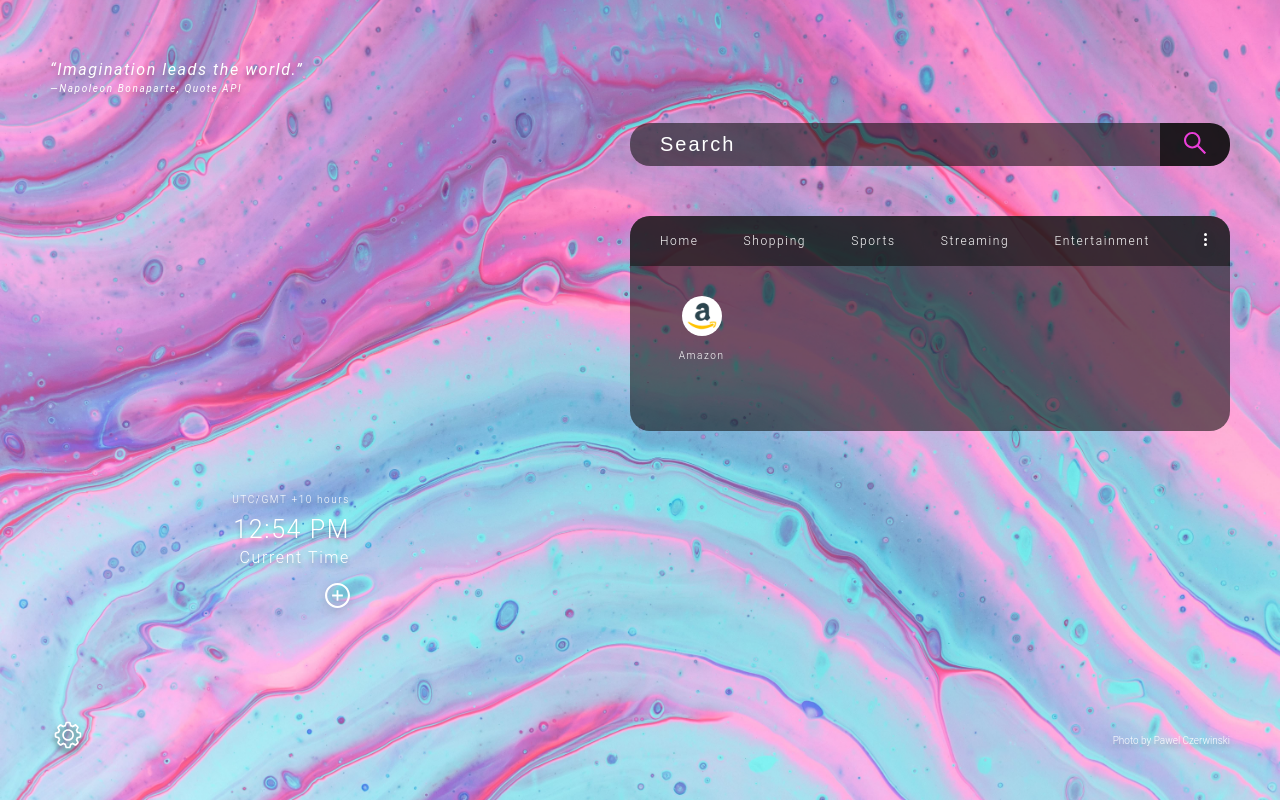
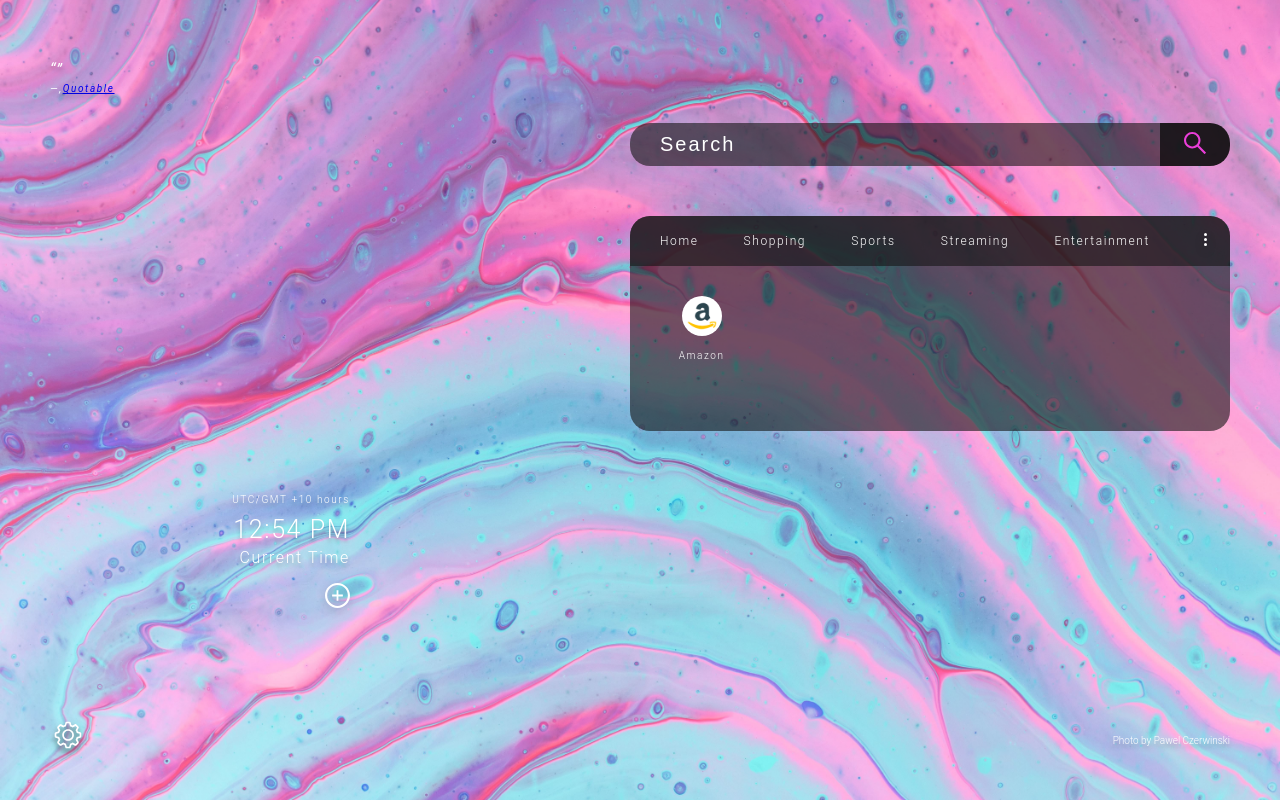
Before and after one commit to JohPik/mucho-chrome-extension, a React (Create React App) app: page / in a window 1280 px wide. Built offline with nearby package versions, Linux system fonts and the light colour scheme; no server answers.

Commit message:
Generates Quotes from API

```diff
--- a/src/components/bookmarks.js
+++ b/src/components/bookmarks.js
@@ -6,7 +6,7 @@ export default function Bookmarks() {
     return (
         <div className="bookmarks">
 
-            <div class="bookmarks__navigation">
+            <div className="bookmarks__navigation">
                 <ul>
                     <li>home</li>
                     <li>shopping</li>
@@ -14,7 +14,7 @@ export default function Bookmarks() {
                     <li>streaming</li>
                     <li>entertainment</li>
                 </ul>
-                <button class="bookmarks__navigation__edit-button"></button>
+                <button className="bookmarks__navigation__edit-button"></button>
             </div>
 
             <div className="bookmarks__links">
--- a/src/components/quote.js
+++ b/src/components/quote.js
@@ -1,13 +1,40 @@
 import React from 'react'
+import { useState, useEffect } from 'react'
 
 export default function Quote() {
+
+    const [quote, setQuote] = useState("");
+    const [author, setAuthor] = useState("");
+
+    const getQuote = () => {
+        fetch("https://api.quotable.io/random")
+        .then(res => res.json())
+        .then(data => {
+            const { content: quote, author } = data;
+            console.log(data);
+            setQuote(quote);
+            setAuthor(author);
+        })
+        .catch( err => console.error(err))
+    };
+
+    useEffect( () => {
+        getQuote();
+    }, [])
+
     return (
-        <section class="quote">
+        <section className="quote">
             <figure>
                 <blockquote cite="#">
-                    <p>Imagination leads the world.</p>
+                    <p>{quote}</p>
                 </blockquote>
-                <figcaption>—Napoleon Bonaparte, <cite>Quote API</cite></figcaption>
+                <figcaption>—{author},
+                    <cite>
+                        <a href="https://github.com/lukePeavey/quotable" target="_blank" rel="noopener noreferrer">
+                            Quotable
+                        </a>
+                    </cite>
+                </figcaption>
             </figure>
         </section>
 
```
